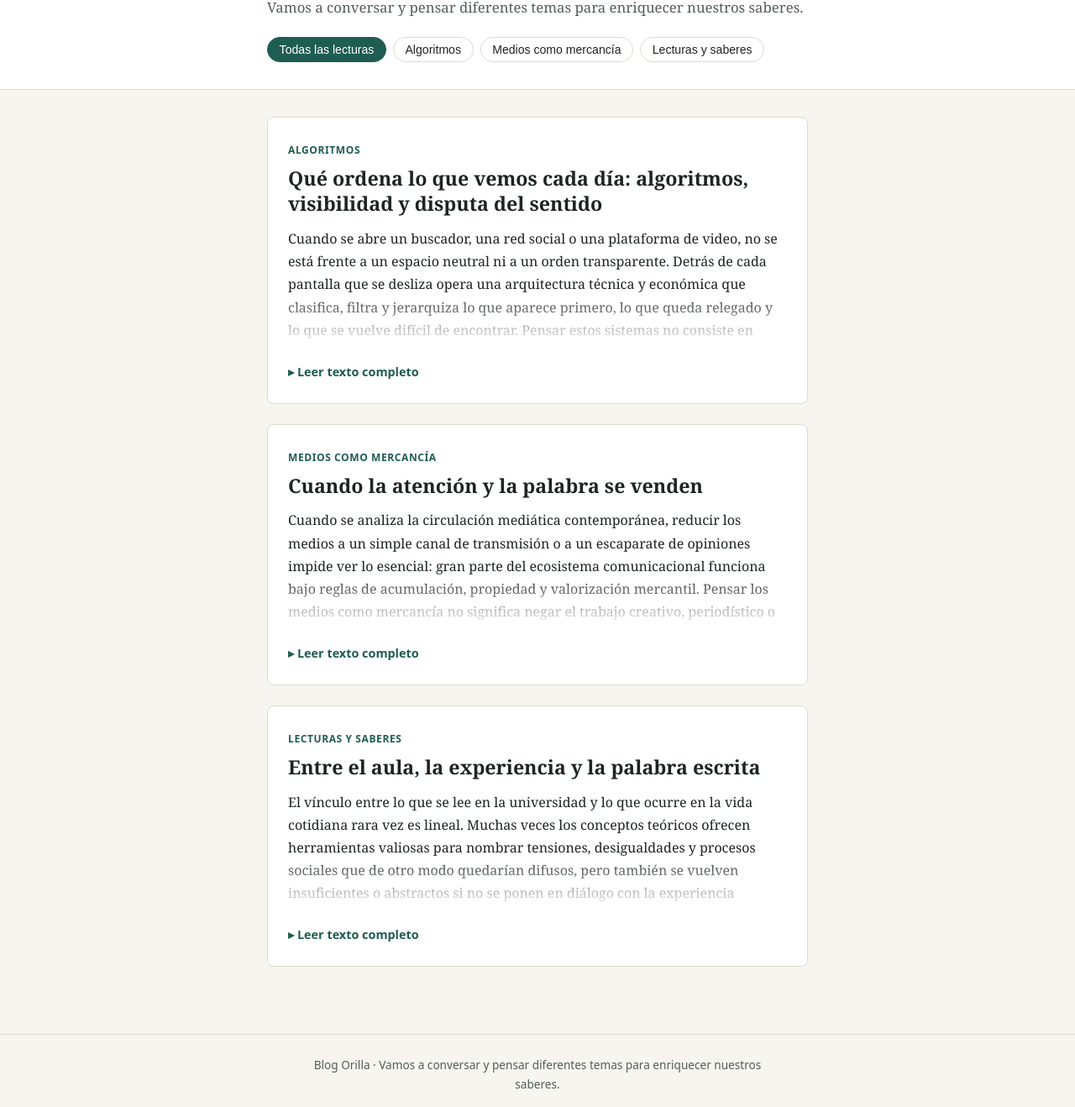
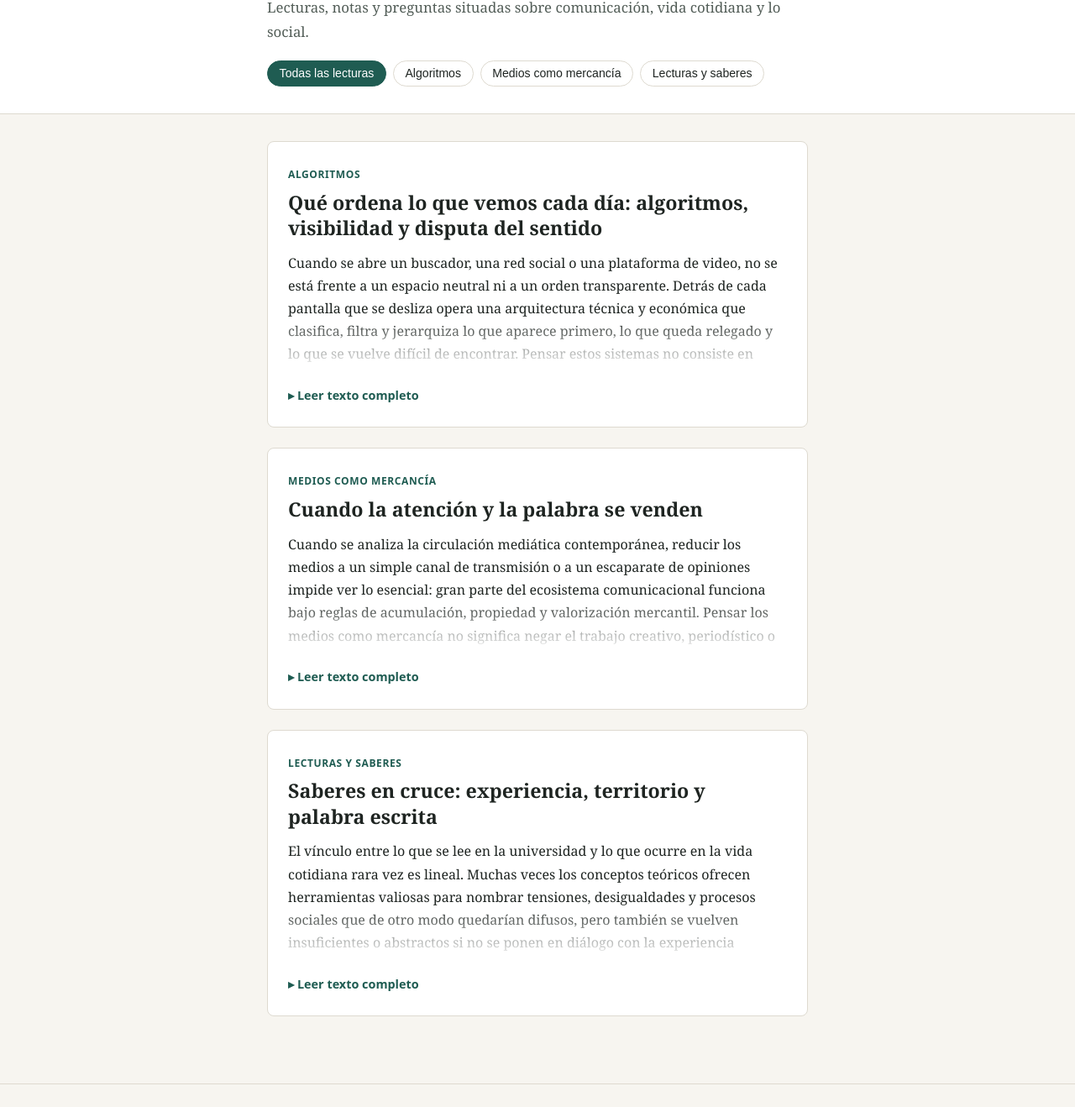
Before and after one commit to Revistaorilla/Blog-RevistaOrilla, a plain HTML site: page index.html in a window 1280 px wide. Shown: the part 111-1429 px from the top of the page at 84% size. Drawn offline with Linux system fonts and the light colour scheme.

Commit message:
Update index.html

```diff
--- a/index.html
+++ b/index.html
@@ -3,7 +3,7 @@
 <head>
   <meta charset="UTF-8" />
   <meta name="viewport" content="width=device-width, initial-scale=1.0" />
-  <title>Blog Orilla</title>
+  <title>Blog Orilla — Entre el aula y lo común</title>
   <style>
     :root {
       --fondo: #f7f5f0;
@@ -184,8 +184,8 @@
   <header>
     <div class="contenedor">
       <div class="eyebrow">Blog Orilla · Bitácora de lectura</div>
-      <h1>Conversar y pensar</h1>
-      <p class="bajada">Vamos a conversar y pensar diferentes temas para enriquecer nuestros saberes.</p>
+      <h1>Entre el aula y lo común</h1>
+      <p class="bajada">Lecturas, notas y preguntas situadas sobre comunicación, vida cotidiana y lo social.</p>
 
       <nav aria-label="Secciones del blog">
         <button class="activo" data-filtro="todas">Todas las lecturas</button>
@@ -225,7 +225,7 @@
 
       <article class="entrada" id="nota-saberes" data-seccion="saberes">
         <span class="seccion-tag">Lecturas y saberes</span>
-        <h2>Entre el aula, la experiencia y la palabra escrita</h2>
+        <h2>Saberes en cruce: experiencia, territorio y palabra escrita</h2>
         <div class="cuerpo-nota">
           <p>El vínculo entre lo que se lee en la universidad y lo que ocurre en la vida cotidiana rara vez es lineal. Muchas veces los conceptos teóricos ofrecen herramientas valiosas para nombrar tensiones, desigualdades y procesos sociales que de otro modo quedarían difusos, pero también se vuelven insuficientes o abstractos si no se ponen en diálogo con la experiencia concreta. Pensar los saberes desde ese cruce implica evitar tanto el academicismo encerrado en sí mismo como el rechazo apresurado de toda elaboración conceptual.</p>
           <p>En los recorridos formativos y en la intervención social cotidiana se hace visible que el conocimiento no se produce en un único lugar ni bajo un solo formato. Junto con los textos académicos, las discusiones de cátedra y los marcos teóricos, existen saberes construidos en el territorio, en los vínculos, en las prácticas colectivas y en la memoria de quienes transitan situaciones complejas cada día. Reconocer esa pluralidad no diluye el rigor: por el contrario, exige mayor honestidad intelectual para revisar qué lecturas iluminan un problema y cuáles necesitan ser repensadas frente a la realidad.</p>
@@ -238,7 +238,7 @@
 
   <footer>
     <div class="contenedor">
-      Blog Orilla · Vamos a conversar y pensar diferentes temas para enriquecer nuestros saberes.
+      Blog Orilla · Entre el aula y lo común
     </div>
   </footer>
 
```
